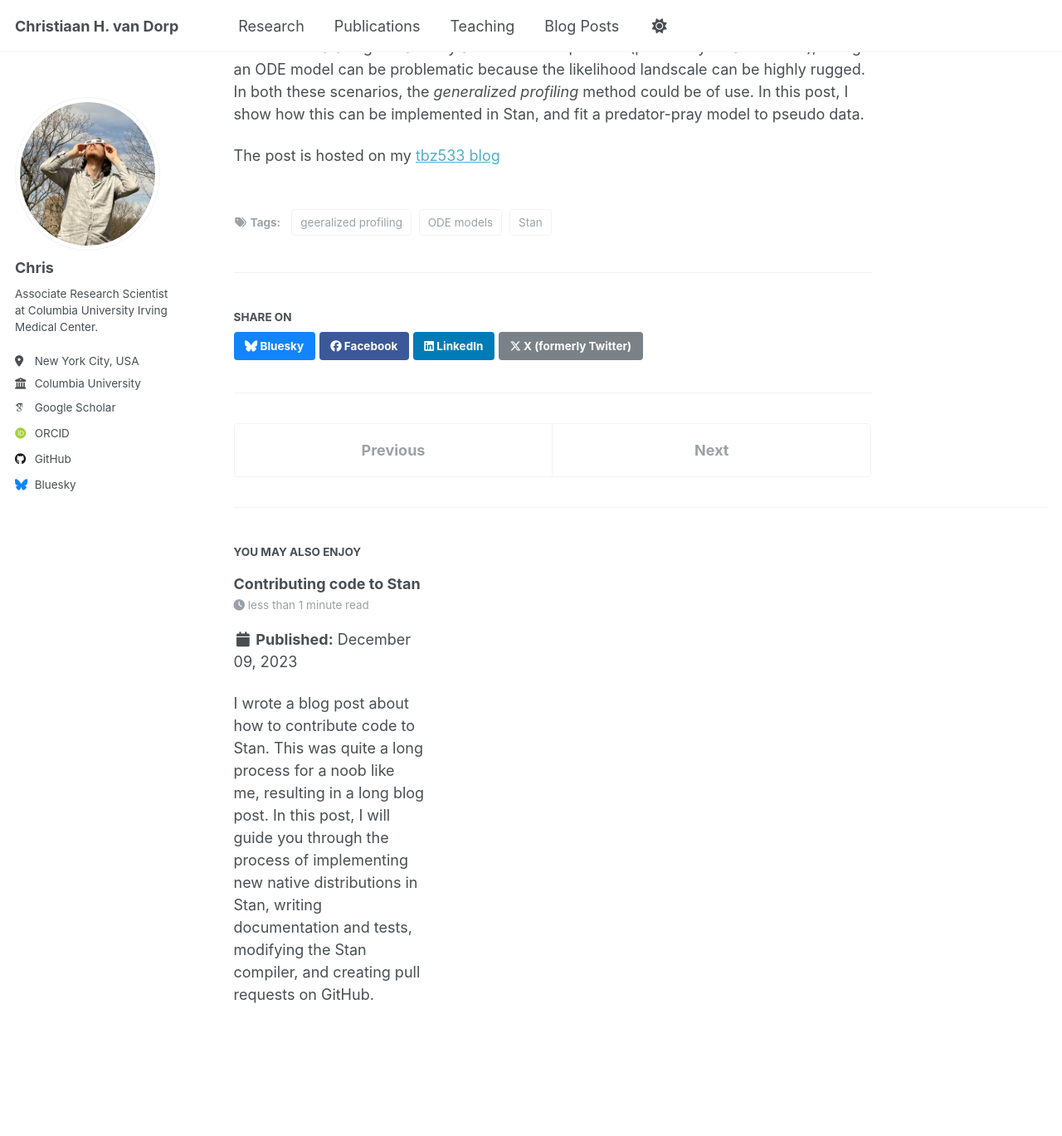
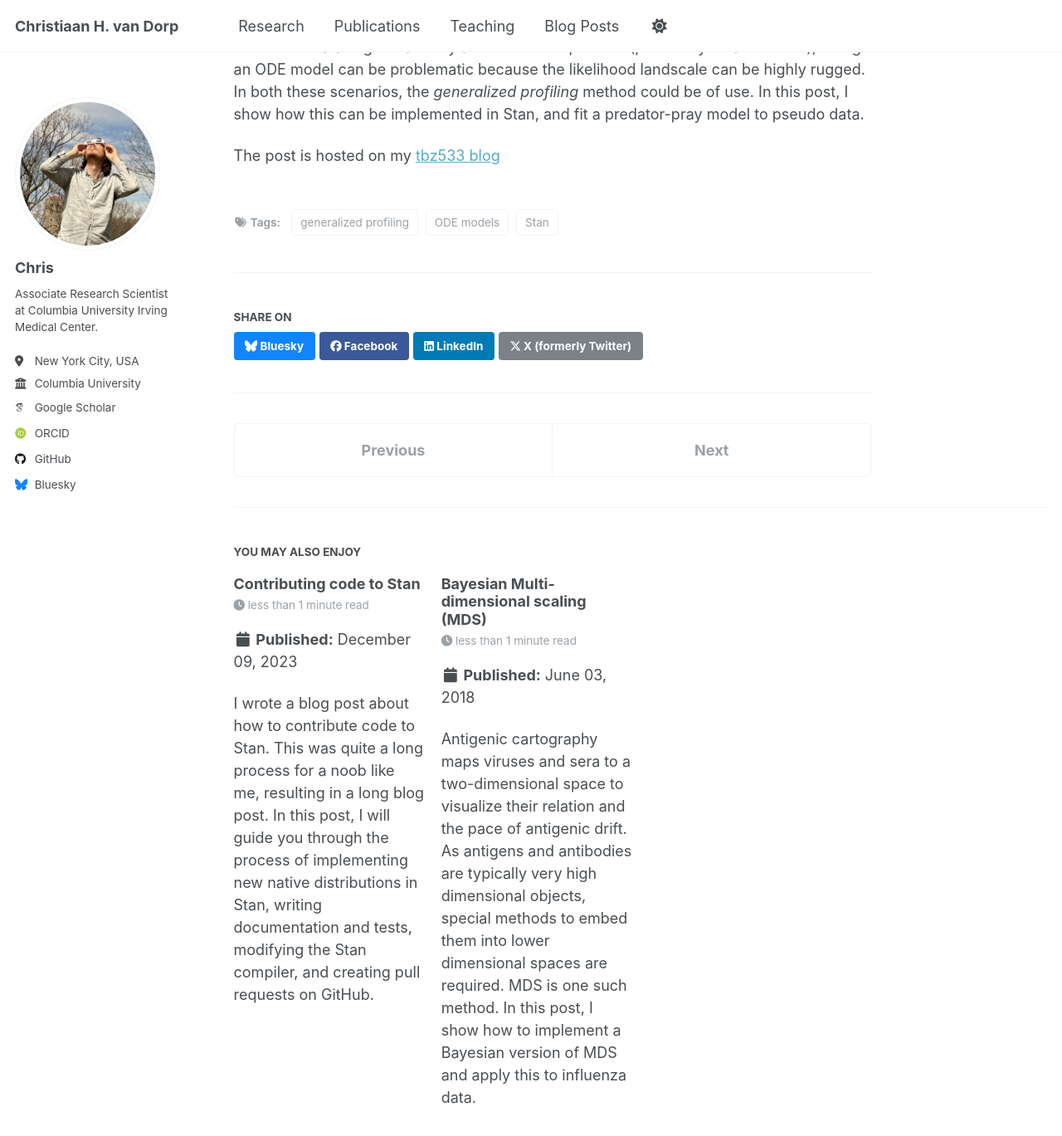
Before and after one commit to chvandorp/chvandorp.github.io, a Jekyll site: the page built from _posts/2020-01-11-generalized-profiling.md, in a window 1280 px wide and 1400 px high, scrolled down 338 px. Shown: the top 1369 px of the window at 83% size. Built offline with Jekyll 4.4.1, drawn with Linux system fonts in a browser that asks for light colours; some web fonts are replaced.

Commit message:
added mds blog post

```diff
--- /dev/null
+++ b/_posts/2018-06-03-bayesian-mds.md
@@ -0,0 +1,18 @@
+---
+title: 'Bayesian Multi-dimensional scaling (MDS)'
+date: 2018-06-03
+permalink: /posts/2018/06/bayesian-mds/
+tags:
+  - Stan
+  - multi-dimensional scaling
+  - antigenic cartography
+---
+
+Antigenic cartography maps viruses and sera to a two-dimensional space to
+visualize their relation and the pace of antigenic drift.
+As antigens and antibodies are typically very high dimensional objects,
+special methods to embed them into lower dimensional spaces are required.
+MDS is one such method. In this post, I show how to implement a Bayesian version
+of MDS and apply this to influenza data.
+
+The post is hosted on my [tbz533 blog](https://tbz533.blogspot.com/2018/06/easy-bayesian-multidimensional-scaling.html)
--- a/_posts/2020-01-11-generalized-profiling.md
+++ b/_posts/2020-01-11-generalized-profiling.md
@@ -1,10 +1,10 @@
 ---
-title: ' Generalized Profiling with Stan '
+title: 'Generalized Profiling with Stan'
 date: 2020-01-11
 permalink: /posts/2020/01/generalized-profiling/
 tags:
   - Stan
-  - geeralized profiling
+  - generalized profiling
   - ODE models
 ---
 
```
